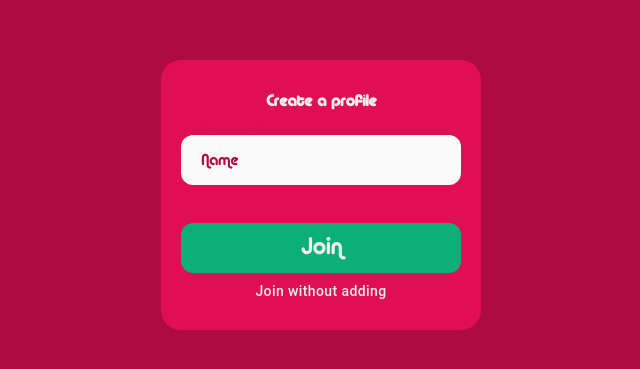
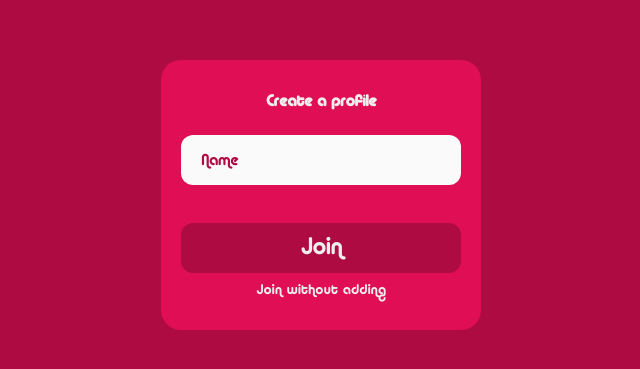
Before and after one commit to HabibiYou/bulletin, a React (Create React App) app: page /room/1/join in a window 1280 px wide. Shown: the part 193-562 px from the top of the page, without its empty margins (319-959 px from the left). Built offline with nearby package versions, Linux system fonts and the light colour scheme; no server answers; the database is empty.

Commit message:
updated more css and small validation

```diff
--- a/src/CreateRoom.js
+++ b/src/CreateRoom.js
@@ -70,8 +70,6 @@ const CreateRoom = () => {
         else {
             setPlaceholderText("placeholder correct")
         }
-        console.log(data)
-
     }, [roomID])
 
     // check all params and make sure it is valid
@@ -112,7 +110,6 @@ const CreateRoom = () => {
             ...socialstate,
             [event.target.name]: event.target.checked,
         });
-        console.log(socialstate)
     };
 
 
@@ -142,7 +139,7 @@ const CreateRoom = () => {
     const addMyRoom = () => {
         //create
         const r = createRoom()
-        set(ref(db,`${roomID}`),r)
+        set(ref(db,`${roomID.toLowerCase()}`),r)
         navigate(`/room/${roomID}`)
     }
 
--- a/src/Home.css
+++ b/src/Home.css
@@ -51,7 +51,7 @@ body {
 .title-main {
   color:var(--main_text_color);
   font-family: "alba";
-  font-size: 50px;
+  font-size: 48px;
   text-align: center;
   font-weight: 600;
   margin-top: 30px;
@@ -184,7 +184,7 @@ body {
 }
 
 .submit:disabled {
-  background-color: var(--button_background);
+  background-color: var(--main_background);
 }
 .center{
   text-align: center;
@@ -193,6 +193,7 @@ body {
   text-transform: unset !important;
   font-size: 1px;
   text-align: center;
+  font-family: "alba" !important;
   color: var(--main_text_color) !important;
 
 }
--- a/src/Home.js
+++ b/src/Home.js
@@ -9,8 +9,8 @@ const Home = () => {
         <div className='body'>
             <div className="form">
                 <div className="title-main">What's your social?</div>
-                <button type="text" className="submit text" onClick={() => navigate(`/join`)}>Join</button>
-                <button type="text" className="submit text" onClick={() => navigate(`/create`)}>Create a room</button>
+                <button type="text" className="submit" onClick={() => navigate(`/join`)}>Join</button>
+                <button type="text" className="submit" onClick={() => navigate(`/create`)}>Create a room</button>
                 <br></br>
             </div>
         </div>
--- a/src/JoinRoom.js
+++ b/src/JoinRoom.js
@@ -25,7 +25,7 @@ const JoinRoom = () => {
             //If there is no data means there are no rooms at all
             if (snapshotData !== null) {
                 //if it has the roomID set the data as the data in roomID
-                if (snapshotData.hasOwnProperty(roomID)) {
+                if (snapshotData.hasOwnProperty(roomID.toLowerCase())) {
                     setCanJoin(true);
                     setPlaceholderText("placeholder correct"); // This turns text green
 
@@ -57,7 +57,7 @@ const JoinRoom = () => {
                     note: r.target.value just is the value of the string inside the input at the moment.
                     So basically everytime they type a new letter it will call this and update the roomID
                     */}
-                    <input id="room" className="input" type="text" onChange={r => setRoomID(r.target.value)} placeholder=" " />
+                    <input id="room" className="input" type="text" onChange={r => setRoomID(r.target.value.toLowerCase())} placeholder=" "  pattern="[a-zA-Z0-9]+"/>
                     <div className="cut cut-long"></div>
                     <label htmlFor="room" className={placeholderText}>Room code</label>
                 </div>
--- a/src/JoinRoomWithInfo.js
+++ b/src/JoinRoomWithInfo.js
@@ -91,7 +91,8 @@ const JoinRoomWithInfo = () => {
 
     //check to make sure inputs are valid
     function allParamsFilled() {
-        if (name.length > 0) {
+
+        if (name.length > 0 && (twitter.length > 3 || instagram.length > 3 || snapchat.length > 3 || tiktok.length > 3)) {
             return true
         }
         else { return false }
```
